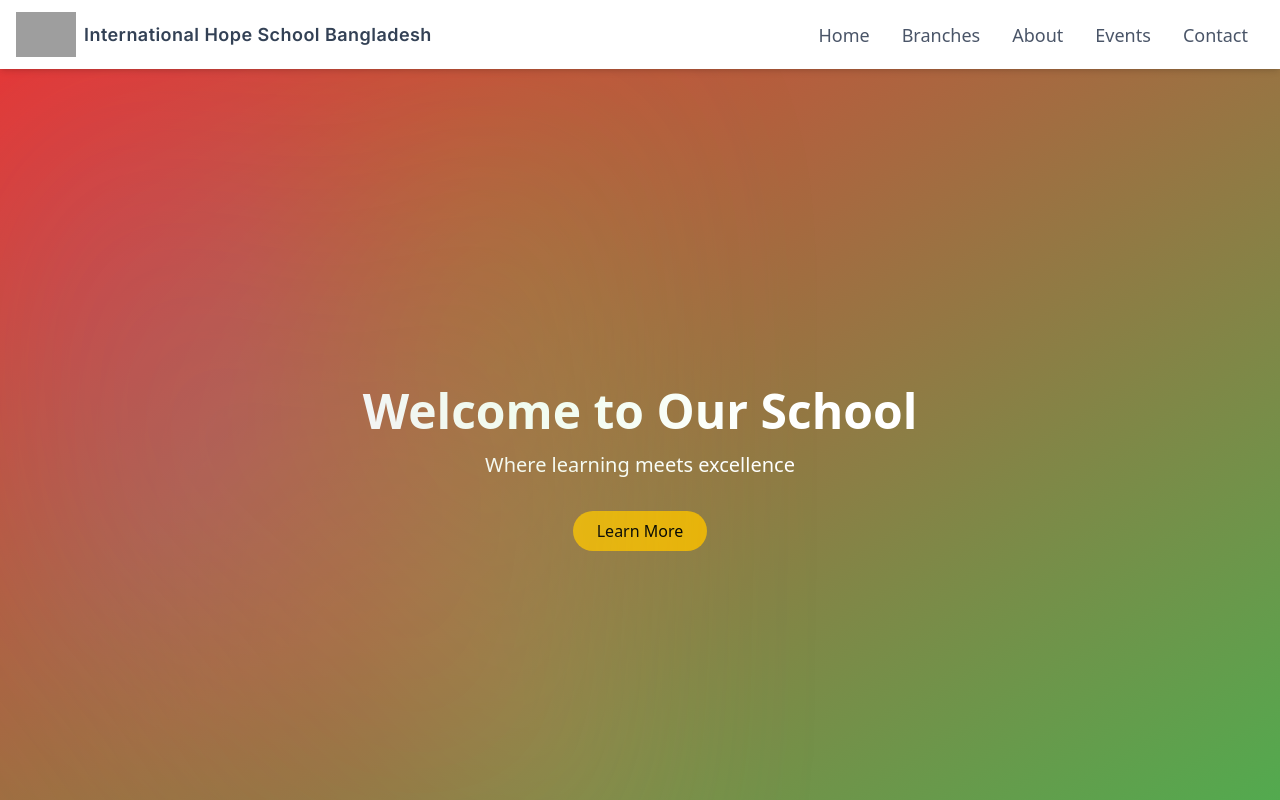
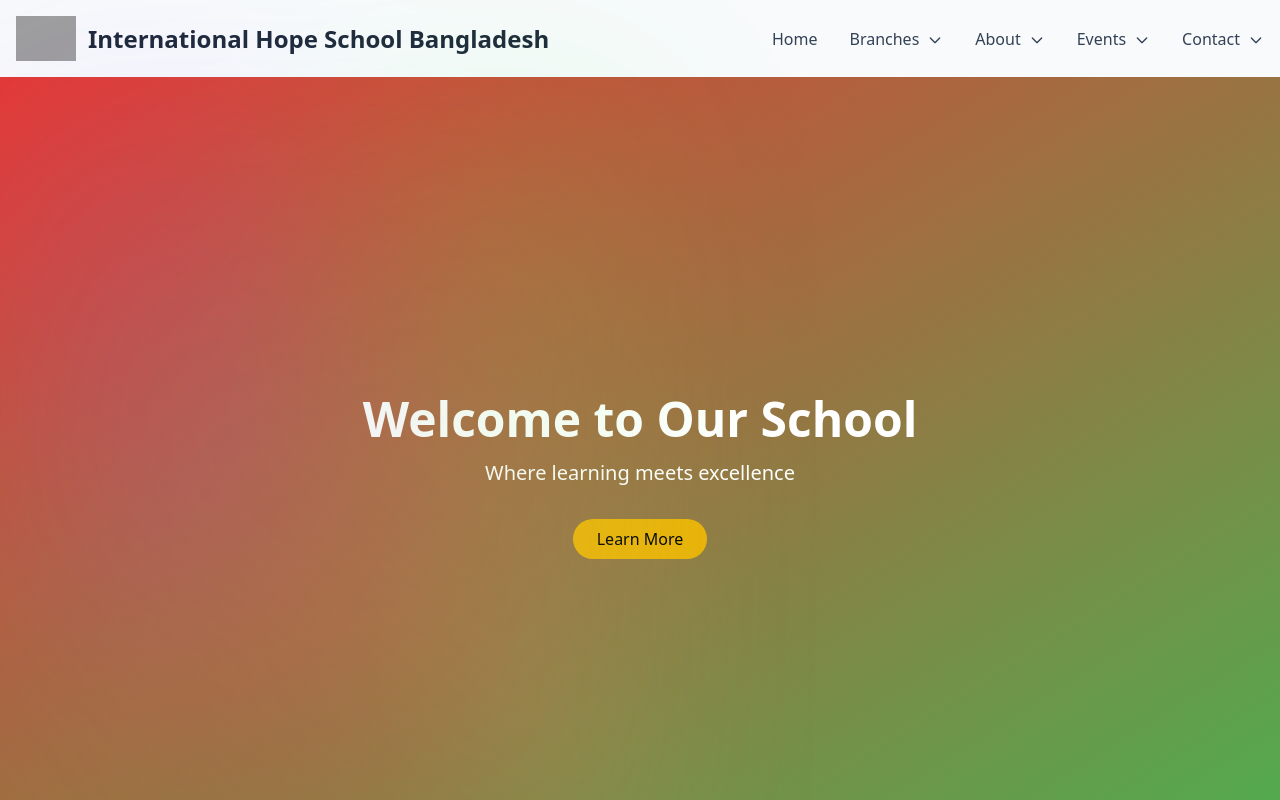
Before and after one commit to salahakramfuad/IHSB, a Next.js app: page / in a window 1280 px wide. Shown: the top 800 px of the page. Built offline with nearby package versions, Linux system fonts and the light colour scheme; grey boxes are pictures that could not be loaded.

Commit message:
modified navbar

```diff
--- a/components/Nav.jsx
+++ b/components/Nav.jsx
@@ -1,72 +1,46 @@
 'use client'
+
 import Link from 'next/link'
 import Image from 'next/image'
-import { useState } from 'react'
+import { useState, useEffect } from 'react'
 
 const Nav = () => {
   const [isOpen, setIsOpen] = useState(false)
+  const [dropdownOpen, setDropdownOpen] = useState(null)
 
-  return (
-    <nav className='bg-white shadow-md sticky top-0 z-50 w-full'>
-      <div className='container mx-auto flex items-center justify-between px-4 py-3'>
-        {/* Logo */}
-        <Link href='/' className='flex items-center gap-2'>
-          <Image
-            src='/assets/images/logo.png'
-            alt='Logo'
-            width={60}
-            height={60}
-            className='object-contain'
-          />
-          <p className=' max-sm:inline font-inter font-semibold text-lg text-slate-700 tracking-wide'>
-            International Hope School Bangladesh
-          </p>
-        </Link>
+  const toggleMenu = () => setIsOpen(!isOpen)
 
-        {/* Hamburger Menu */}
-        <button
-          onClick={() => setIsOpen(!isOpen)}
-          type='button'
-          className='inline-flex items-center p-2 text-gray-600 rounded-lg md:hidden hover:bg-gray-200 focus:outline-none focus:ring-2 focus:ring-gray-300'
-          aria-controls='navbar-default'
-          aria-expanded={isOpen}
-        >
-          <span className='sr-only'>Open main menu</span>
-          <svg
-            className='w-6 h-6'
-            aria-hidden='true'
-            fill='currentColor'
-            viewBox='0 0 20 20'
-            xmlns='http://www.w3.org/2000/svg'
-          >
-            <path
-              fillRule='evenodd'
-              d='M3 5a1 1 0 011-1h12a1 1 0 110 2H4a1 1 0 01-1-1zM3 10a1 1 0 011-1h12a1 1 0 110 2H4a1 1 0 01-1-1zM4 15a1 1 0 100 2h12a1 1 0 100-2H4z'
-              clipRule='evenodd'
-            ></path>
-          </svg>
-        </button>
-        {/* Navigation Links */}
-        <div
-          className={`absolute top-[70px] right-4 bg-white shadow-lg rounded-md transition-all duration-300 ${
-            isOpen ? 'block' : 'hidden'
-          } md:static md:flex md:space-x-8 md:bg-transparent md:shadow-none md:rounded-none`}
-          id='navbar-default'
-        >
-          <div className='flex flex-col md:flex-row md:items-center'>
-            {[
+  const toggleDropdown = (index) => {
+    setDropdownOpen(dropdownOpen === index ? null : index)
+  }
+
+  useEffect(() => {
+    const handleClickOutside = (event) => {
+      if (!event.target.closest('.dropdown')) {
+        setDropdownOpen(null)
+      }
+    }
+
+    document.addEventListener('mousedown', handleClickOutside)
+    return () => document.removeEventListener('mousedown', handleClickOutside)
+  }, [])
+
+  const menuItems = [
     { title: 'Home', href: '/' },
     {
       title: 'Branches',
-                href: '/',
+      href: '/uttarasenior',
       subLinks: [
-                  { title: 'Uttara Senior Section', href: '/uttarasenior' },
+        {
+          title: 'Uttara Senior Section',
+          href: '/uttarasenior'
+        },
         { title: 'Uttara Junior Section', href: '/uttarajunior' }
       ]
     },
     {
       title: 'About',
-                href: '/about',
+      href: '#',
       subLinks: [
         { title: 'Option 1', href: '/about/option1' },
         { title: 'Option 2', href: '/about/option2' }
@@ -76,52 +50,184 @@ const Nav = () => {
       title: 'Events',
       href: '/events',
       subLinks: [
-                  { title: 'Option 1', href: '/events/option1' },
+        { title: 'Event 1', href: '/events/event1' },
         { title: 'Option 2', href: '/events/option2' }
       ]
     },
     {
       title: 'Contact',
-                href: '/contact',
+      href: '#',
       subLinks: [
         { title: 'Option 1', href: '/contact/option1' },
         { title: 'Option 2', href: '/contact/option2' }
       ]
     }
-            ].map((item, index) => (
-              <div key={index} className='relative group'>
-                <div className='group'>
-                  {/* Parent Link */}
-                  <Link href={item.href} className='nav_list'>
-                    {item.title}
+  ]
+
+  return (
+    <nav className='bg-slate-50 border-gray-200'>
+      <div className='max-w-screen-xl flex flex-wrap items-center justify-between mx-auto p-4'>
+        <Link
+          href='/'
+          className='flex items-center space-x-3 rtl:space-x-reverse'
+        >
+          <Image
+            src='/assets/images/logo.png'
+            alt='Logo'
+            width={60}
+            height={60}
+            className='object-contain'
+          />
+          <span className='hidden md:block self-center text-2xl font-semibold whitespace-nowrap text-slate-800'>
+            International Hope School Bangladesh
+          </span>
         </Link>
-
-                  {/* Dropdown */}
-                  {item.subLinks && (
-                    <div
-                      className='absolute hidden group-hover:flex flex-col bg-white shadow-lg rounded-md z-10 min-w-[150px] transition-all duration-300
-              sm:left-[-160px] sm:top-0
-              md:top-full md:left-0 md:mt-2'
+        <button
+          onClick={toggleMenu}
+          className='inline-flex items-center p-2 w-10 h-10 justify-center text-sm text-gray-500 rounded-lg md:hidden hover:bg-gray-100 focus:outline-none focus:ring-2 focus:ring-gray-200'
+          aria-controls='navbar-multi-level'
+          aria-expanded={isOpen ? 'true' : 'false'}
         >
-                      {item.subLinks.map((subItem, subIndex) => (
-                        <Link
-                          key={subIndex}
-                          href={subItem.href}
-                          className='dropdown_item'
+          <span className='sr-only'>Open main menu</span>
+          <svg
+            className='w-5 h-5'
+            aria-hidden='true'
+            xmlns='http://www.w3.org/2000/svg'
+            fill='none'
+            viewBox='0 0 17 14'
           >
-                          {subItem.title}
-                        </Link>
-                      ))}
+            <path
+              stroke='currentColor'
+              strokeLinecap='round'
+              strokeLinejoin='round'
+              strokeWidth='2'
+              d='M1 1h15M1 7h15M1 13h15'
+            />
+          </svg>
+        </button>
+        {isOpen && (
+          <div className='fixed inset-0 z-40'>
+            <div className='fixed top-0 right-0 w-2/4 max-w-sm h-full bg-slate-300 shadow-lg z-50 p-4'>
+              <button
+                onClick={toggleMenu}
+                className='text-gray-500 hover:bg-gray-200 rounded p-2 mb-4'
+              >
+                <svg
+                  className='w-6 h-6'
+                  xmlns='http://www.w3.org/2000/svg'
+                  fill='none'
+                  viewBox='0 0 24 24'
+                  stroke='currentColor'
+                >
+                  <path
+                    strokeLinecap='round'
+                    strokeLinejoin='round'
+                    strokeWidth='2'
+                    d='M6 18L18 6M6 6l12 12'
+                  />
+                </svg>
+              </button>
+              <MobileNav menuItems={menuItems} toggleMenu={toggleMenu} />
+            </div>
           </div>
         )}
-                </div>
-              </div>
+        <div
+          className='hidden w-full md:block md:w-auto mt-0'
+          id='navbar-multi-level'
+        >
+          <ul className='flex flex-col font-medium p-4 md:p-0 border border-gray-100 rounded-lg bg-inherit md:space-x-8 rtl:space-x-reverse md:flex-row md:mt-0 md:border-0 md:bg-inherit'>
+            {menuItems.map((item, idx) => (
+              <NavItem
+                key={idx}
+                item={item}
+                idx={idx}
+                dropdownOpen={dropdownOpen}
+                toggleDropdown={toggleDropdown}
+              />
             ))}
-          </div>
+          </ul>
         </div>
       </div>
     </nav>
   )
 }
 
+const NavItem = ({ item, idx, dropdownOpen, toggleDropdown }) => (
+  <li
+    className='relative group'
+    onMouseEnter={() => toggleDropdown(idx)}
+    onMouseLeave={() => toggleDropdown(null)}
+  >
+    <Link
+      href={item.href}
+      className='block py-2 px-3 text-white bg-slate-700 rounded bg-inherit md:bg-transparent md:text-slate-700 md:p-0 mt-0'
+      aria-current={item.href === '/' ? 'page' : undefined}
+    >
+      {item.title}
+      {item.subLinks && (
+        <svg
+          className={`w-4 h-4 ml-2 inline transition-transform duration-200 ${
+            dropdownOpen === idx ? 'rotate-180' : ''
+          }`}
+          xmlns='http://www.w3.org/2000/svg'
+          fill='none'
+          viewBox='0 0 24 24'
+          stroke='currentColor'
+        >
+          <path
+            strokeLinecap='round'
+            strokeLinejoin='round'
+            strokeWidth='2'
+            d='M19 9l-7 7-7-7'
+          />
+        </svg>
+      )}
+    </Link>
+    {dropdownOpen === idx && item.subLinks && (
+      <div className='absolute left-0 w-44 bg-white rounded-lg shadow-lg z-10 '>
+        <ul className='py-2 text-sm text-gray-700'>
+          {item.subLinks.map((subItem, subIdx) => (
+            <li key={subIdx}>
+              <Link
+                href={subItem.href}
+                className='block px-4 py-2 hover:bg-gray-100'
+              >
+                {subItem.title}
+              </Link>
+            </li>
+          ))}
+        </ul>
+      </div>
+    )}
+  </li>
+)
+
+const MobileNav = ({ menuItems, toggleMenu }) => (
+  <div className='relative grid gap-6 rounded-md bg-white p-4'>
+    <nav className='grid grid-flow-row auto-rows-max text-sm'>
+      {menuItems.map((item, index) => (
+        <div key={index}>
+          <Link
+            href={item.href}
+            className='flex w-full items-center rounded-md p-2 text-sm font-medium hover:underline'
+            onClick={toggleMenu}
+          >
+            {item.title}
+          </Link>
+          {item.subLinks &&
+            item.subLinks.map((subItem, subIndex) => (
+              <Link
+                key={subIndex}
+                href={subItem.href}
+                className='ml-4 flex w-full items-center rounded-md p-2 text-sm font-medium hover:underline'
+              >
+                {subItem.title}
+              </Link>
+            ))}
+        </div>
+      ))}
+    </nav>
+  </div>
+)
+
 export default Nav
--- a/package.json
+++ b/package.json
@@ -9,10 +9,12 @@
     "lint": "next lint"
   },
   "dependencies": {
+    "@headlessui/react": "^2.2.0",
     "aos": "^2.3.4",
     "bcrypt": "^5.1.1",
     "chart.js": "^4.4.7",
     "framer-motion": "^11.15.0",
+    "lucide-react": "^0.469.0",
     "mongodb": "^6.8.0",
     "mongoose": "^8.5.0",
     "next": "^14.2.22",
```
Also changed, not shown: 1 other file (tests, documents, lock files or other folders). Lines whose indentation alone changed are shown as unchanged.
